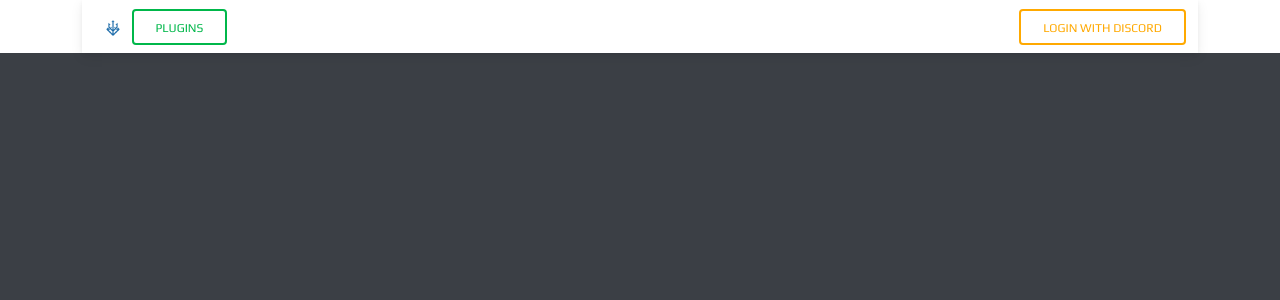
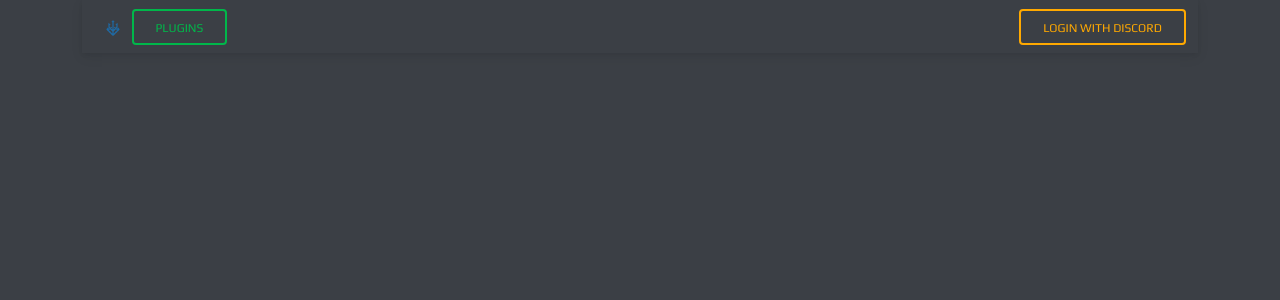
Before and after one commit to PsychOps/Varumox, a PHP site: page /plugins.php in a window 1280 px wide. Shown: the top 300 px of the page. Run offline with PHP 8.4, Linux system fonts and the light colour scheme; some libraries are stand-ins or nearby versions.

Commit message:
Add header class css

```diff
--- a/styling/styles.css
+++ b/styling/styles.css
@@ -7,6 +7,10 @@ body, html {
 
 header {
     background-color: var(--color-dark)
+}
+
+.header {
+    background-color: var(--color-dark);
 }
 
 .typewriter {
```
